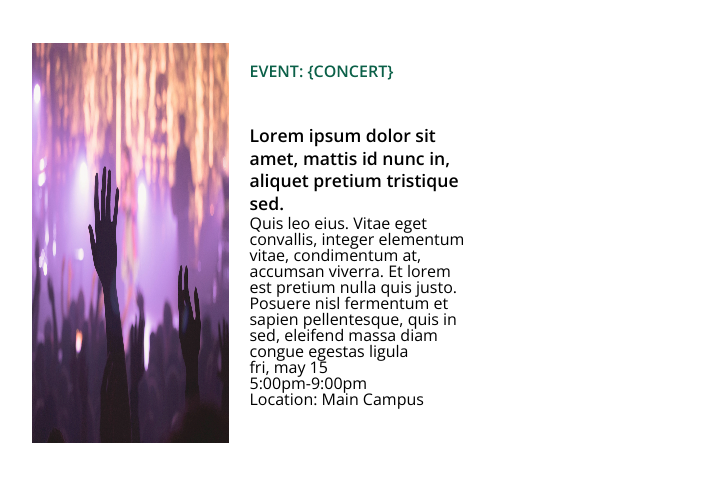
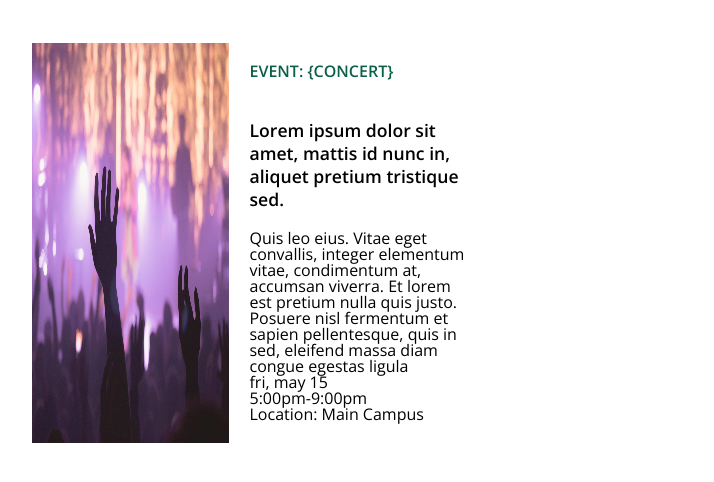
Before and after one commit to annakviese/events, a website: page index.html in a window 1280 px wide. Shown: the part 74-556 px from the top of the page, without its empty margins (32-746 px from the left). Drawn offline with nearby package versions, Linux system fonts and the light colour scheme.

Commit message:
added padding to post title

```diff
--- a/sass/events-list.scss
+++ b/sass/events-list.scss
@@ -28,10 +28,9 @@
             font-size: 1rem;
             text-transform: uppercase;
             font-weight: 600;
-            margin-bottom: 10%;
         }
         h2 {
-            padding-top: 20%;
+            padding: 40px 0px 20px 0px;
             font-size: 1.1rem;
             font-weight: 600;
             line-height: 1.3;
```
Also changed, not shown: build/css/style.css, build/css/style.min.css.
